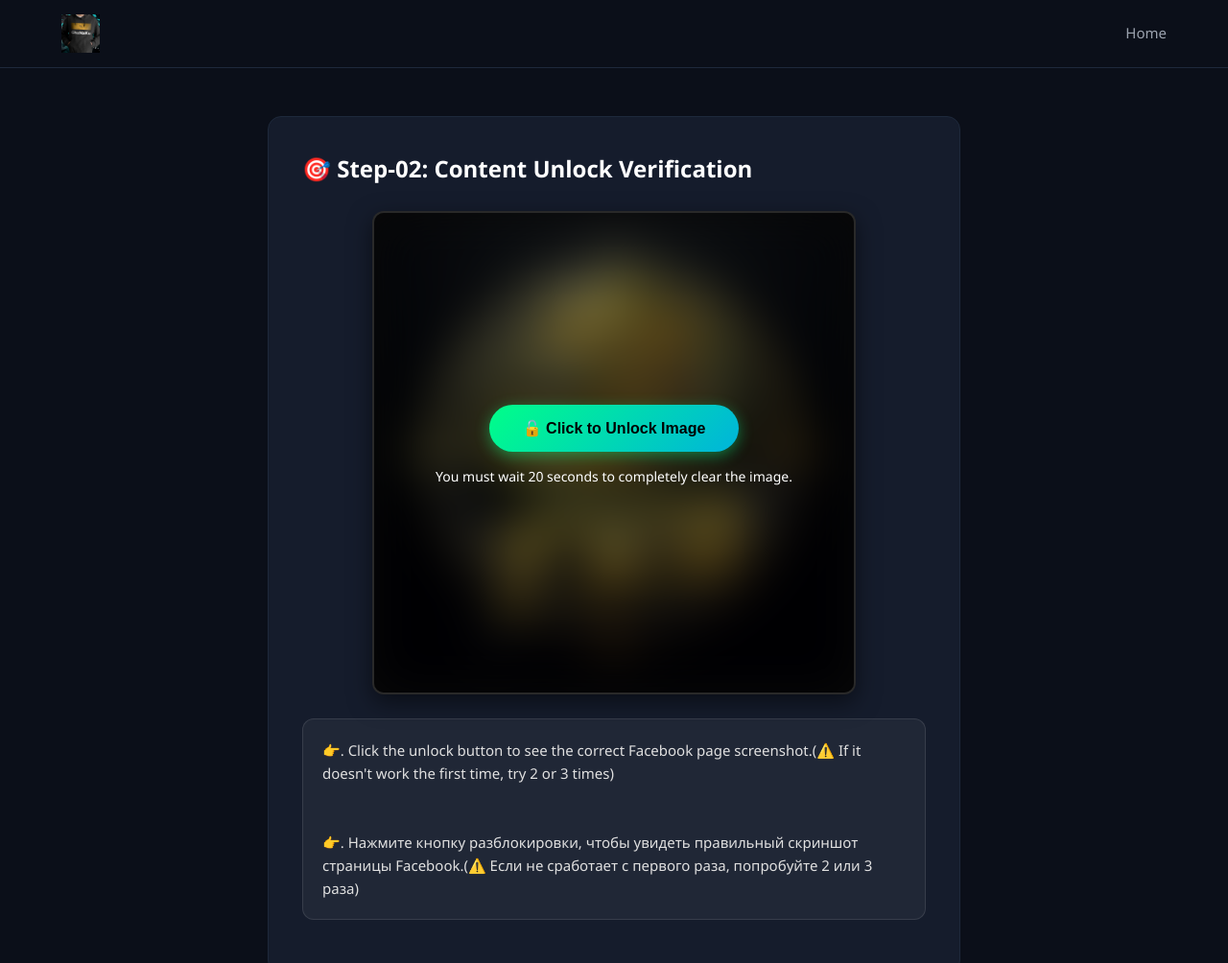
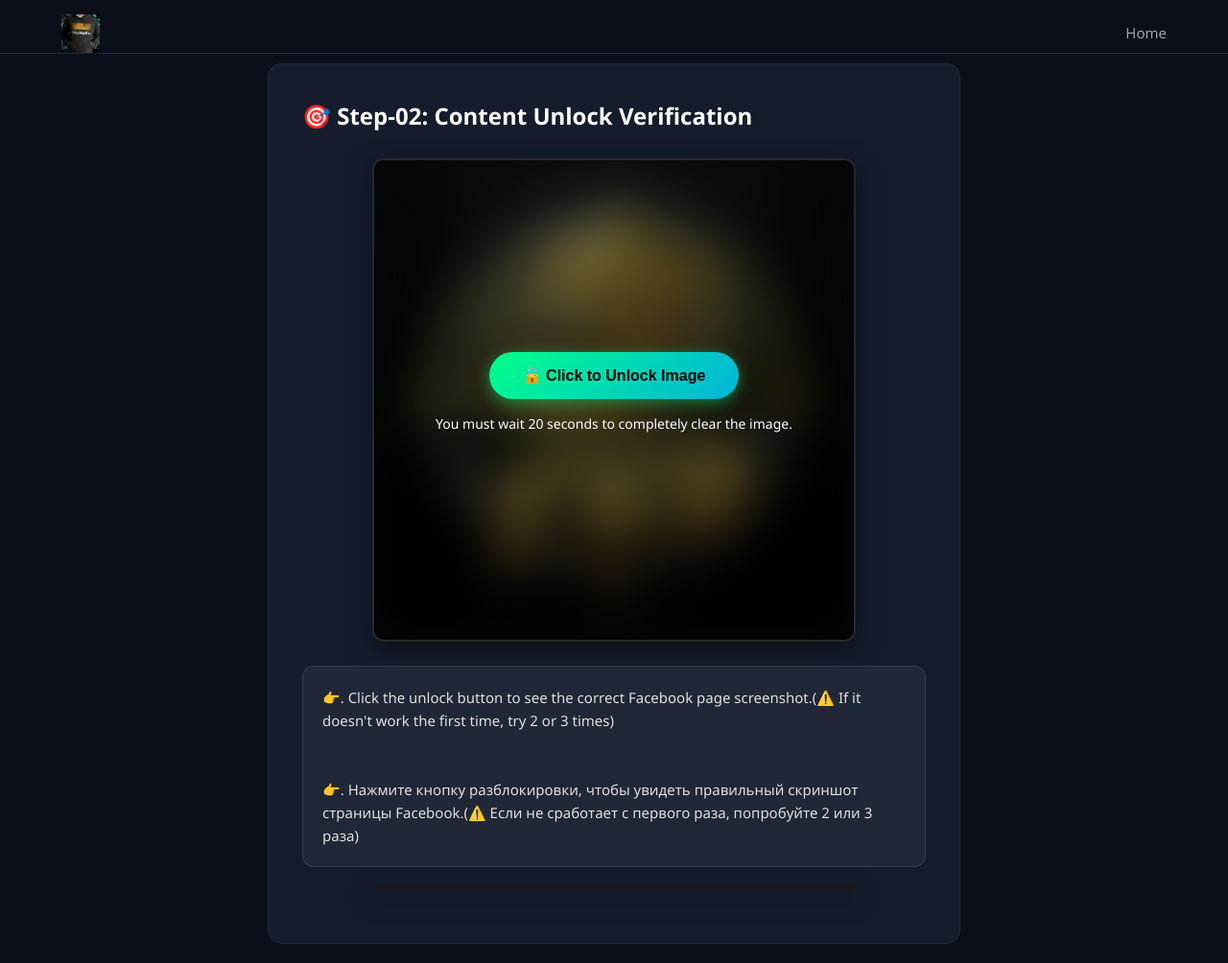
Before and after one commit to ChaNaKu-2k-ui/new, a plain HTML site: page task1.html in a window 1280 px wide. Shown: the top 1004 px of the page at 96% size. Drawn offline with Linux system fonts and the light colour scheme; no server answers.

Commit message:
Update task1.html

```diff
--- a/task1.html
+++ b/task1.html
@@ -7,16 +7,30 @@
     <link rel="stylesheet" href="style.css">
 
     <style>
-        /* Description Box එකට අලුත් style එක */
+        /* උඩ හිස් ඉඩ ඉවත් කිරීම */
+        body { margin: 0 !important; padding: 0 !important; display: block !important; min-height: 100vh; }
+        header { margin-bottom: 10px !important; padding-bottom: 0 !important; }
+        .container { margin-top: 0 !important; padding-top: 0 !important; }
+        .page-section { padding-top: 0 !important; margin-top: 0 !important; }
+        .content-box { margin-top: 0 !important; }
+
+        /* Description Box style */
         .desc-box { background: rgba(255, 255, 255, 0.05); border: 1px solid rgba(255, 255, 255, 0.1); padding: 20px; border-radius: 12px; margin-bottom: 20px; color: #e0e0e0; font-size: 15px; line-height: 1.6; text-align: left; }
 
+        /* Image Blur style */
         .image-blur-container { position: relative; max-width: 500px; margin: 25px auto; border-radius: 12px; overflow: hidden; border: 2px solid rgba(255, 255, 255, 0.1); box-shadow: 0 8px 25px rgba(0,0,0,0.5); background: #111; }
         .task-img { width: 100%; height: auto; display: block; filter: blur(25px); pointer-events: none; transition: filter 0.8s ease; }
         .blur-overlay { position: absolute; top: 0; left: 0; width: 100%; height: 100%; display: flex; flex-direction: column; justify-content: center; align-items: center; background: rgba(0, 0, 0, 0.5); transition: opacity 0.5s ease; padding: 20px; box-sizing: border-box; text-align: center; }
+
+        /* Button style */
         .timer-btn { background: linear-gradient(135deg, #00ff88 0%, #00b4db 100%); color: #000; border: none; padding: 15px 35px; font-size: 16px; font-weight: bold; border-radius: 30px; cursor: pointer; box-shadow: 0 4px 15px rgba(0, 255, 136, 0.4); transition: all 0.3s ease; }
         .timer-btn:hover { transform: scale(1.05); box-shadow: 0 6px 20px rgba(0, 255, 136, 0.6); }
         .timer-btn:disabled { background: #2c3e50; color: #bdc3c7; cursor: not-allowed; }
         .hint-text { color: #fff; font-size: 14px; margin-top: 15px; font-weight: 500; }
+
+        /* YouTube Video Box */
+        .video-ad-container { position: relative; max-width: 500px; margin: 0 auto 20px auto; border-radius: 12px; overflow: hidden; border: 2px solid rgba(255, 255, 255, 0.1); box-shadow: 0 8px 25px rgba(0,0,0,0.5); background: #000; }
+        .video-ad-container iframe { width: 100%; height: 280px; border: none; display: block; }
     </style>
 </head>
 <body>
@@ -32,21 +46,25 @@
 
     <div class="container">
         <section class="page-section active-section">
-            <div class="content-box" style="margin-top: 20px;">
+            <div class="content-box">
                 <h2>🎯 Step-02: Content Unlock Verification</h2>
 
-                <!-- පින්තූරය සහිත කොටුව ඉහළට ගෙන ඇත -->
+                <!-- 1. Blur Image එක -->
                 <div class="image-blur-container">
                     <img id="taskImage" alt="Task Guide Image" class="task-img">
-
                     <div class="blur-overlay" id="blurOverlay">
                         <button class="timer-btn" id="actionBtn" onclick="startTaskTimer()">🔓 Click to Unlock Image</button>
                         <p class="hint-text" id="statusHint">You must wait 20 seconds to completely clear the image.</p>
                     </div>
                 </div>
 
-                <!-- විස්තරය පෙන්වන කොටුව පහළට ගෙන ඇත -->
+                <!-- 2. Text File Description එක -->
                 <div id="taskDescription" class="desc-box">Loading description...</div>
+
+                <!-- 3. Dynamic YouTube Video Player එක -->
+                <div class="video-ad-container">
+                    <div id="ytplayer"></div>
+                </div>
 
             </div>
         </section>
@@ -55,21 +73,68 @@
     <footer>&copy; 2026 DevTools Hub. All Rights Reserved.</footer>
 
     <script>
-        // 1. Task description එක text file එකෙන් load කරගන්න
+        // 1. Task description එක load කිරීම
         fetch('notes/task1.txt')
             .then(response => response.text())
+            .then(data => { document.getElementById('taskDescription').innerText = data; })
+            .catch(error => { document.getElementById('taskDescription').innerText = "Description could not be loaded."; });
+
+        // 2. Image එක load කිරීම
+        document.getElementById('taskImage').src = 'images/task1.jpg?t=' + new Date().getTime();
+
+        // 3. links/task1.txt එකෙන් Video Link/ID එක ලබාගෙන YouTube API සකස් කිරීම
+        var player;
+        var videoIdFromTxt = '';
+        var isApiReady = false;
+
+        // YouTube URL එකකින් Video ID එක විතරක් වෙන් කරගන්නා Helper Function එක
+        function extractYouTubeID(url) {
+            url = url.trim();
+            var regExp = /^.*(youtu.be\/|v\/|u\/\w\/|embed\/|watch\?v=|\&v=)([^#\&\?]*).*/;
+            var match = url.match(regExp);
+            return (match && match[2].length === 11) ? match[2] : url;
+        }
+
+        // links/task1.txt කියවීම
+        fetch('links/task1.txt')
+            .then(response => response.text())
             .then(data => {
-                document.getElementById('taskDescription').innerText = data;
+                videoIdFromTxt = extractYouTubeID(data);
+                if (isApiReady && videoIdFromTxt) {
+                    createYTPlayer(videoIdFromTxt);
+                }
             })
             .catch(error => {
-                document.getElementById('taskDescription').innerText = "Description could not be loaded.";
+                console.error("Video link load කිරීමට නොහැකි විය:", error);
             });
 
-        // 2. Image එක load කරන්න
-        const imgElement = document.getElementById('taskImage');
-        imgElement.src = 'images/task1.jpg?t=' + new Date().getTime();
+        // YouTube Iframe API Script එක Load කිරීම
+        var tag = document.createElement('script');
+        tag.src = "https://www.youtube.com/iframe_api";
+        var firstScriptTag = document.getElementsByTagName('script')[0];
+        firstScriptTag.parentNode.insertBefore(tag, firstScriptTag);
 
-        // 3. Timer එක
+        function onYouTubeIframeAPIReady() {
+            isApiReady = true;
+            if (videoIdFromTxt) {
+                createYTPlayer(videoIdFromTxt);
+            }
+        }
+
+        function createYTPlayer(vId) {
+            player = new YT.Player('ytplayer', {
+                height: '280',
+                width: '100%',
+                videoId: vId,
+                playerVars: {
+                    'playsinline': 1,
+                    'controls': 1,
+                    'rel': 0
+                }
+            });
+        }
+
+        // 4. Timer එක සහ Unlock බොත්තම එබූ විට Video එක Play කිරීම
         let timeLeft = 20;
         let isTimerStarted = false;
 
@@ -79,6 +144,11 @@
 
             const btn = document.getElementById("actionBtn");
             btn.disabled = true;
+
+            // Unlock බොත්තම එබූ විට වීඩියෝව Play වේ
+            if (player && typeof player.playVideo === 'function') {
+                player.playVideo();
+            }
 
             let timerId = setInterval(() => {
                 timeLeft--;
```
